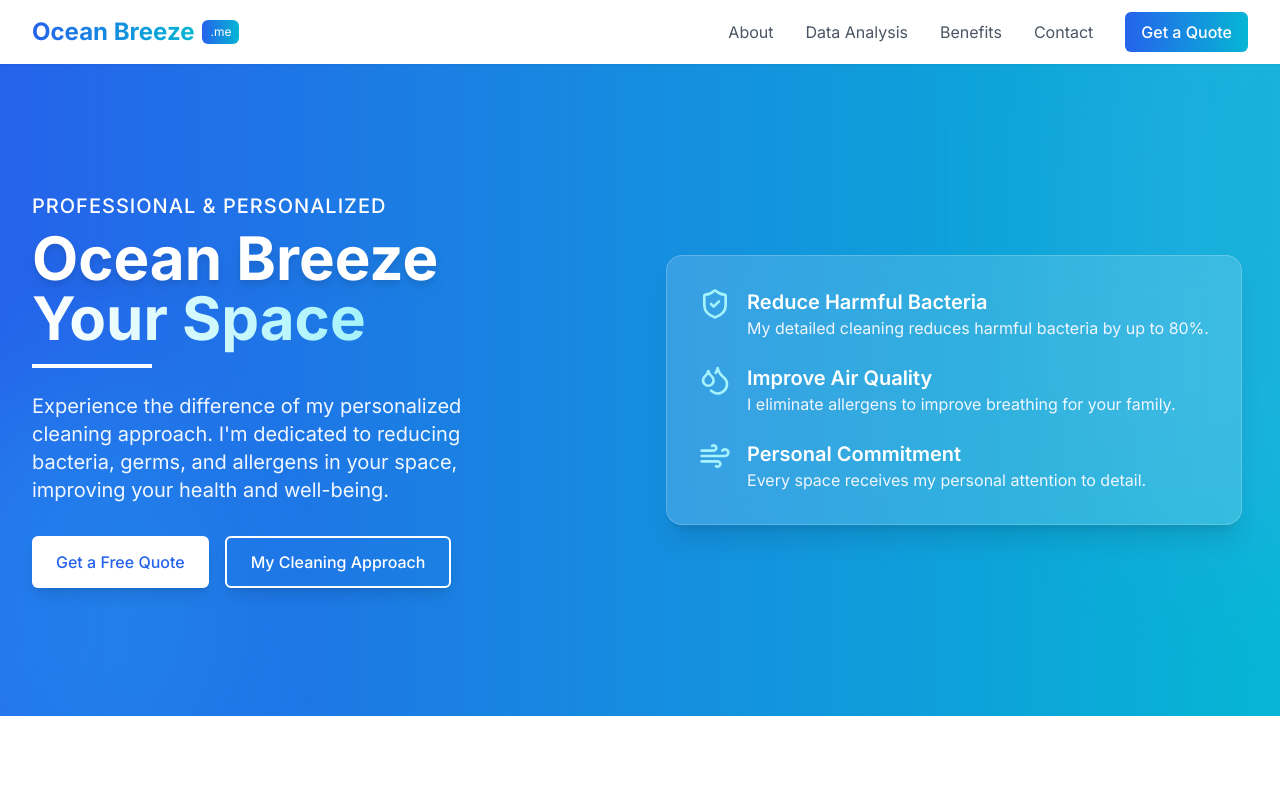
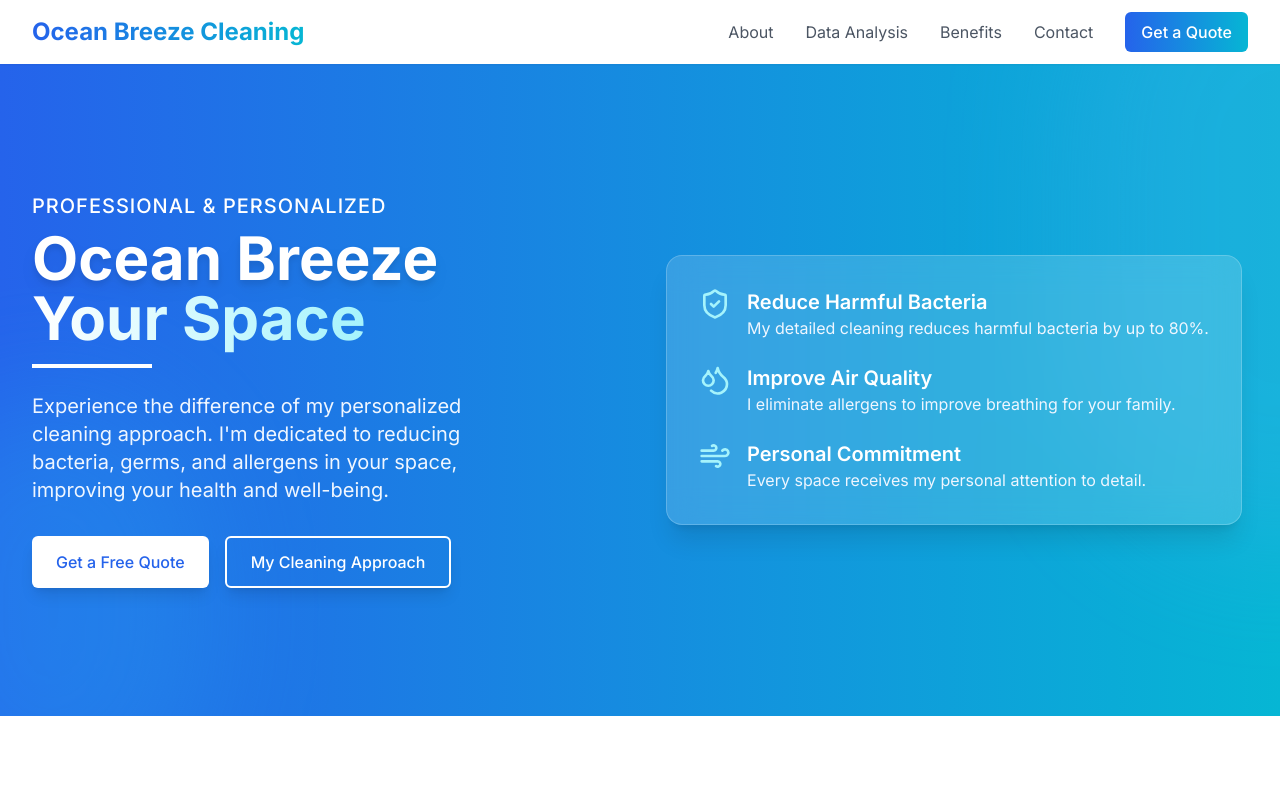
Before and after one commit to ArsCodeAmatoria/Ocean-Breeze-Cleaning, a Next.js app: page / in a window 1280 px wide. Shown: the top 800 px of the page. Built offline with nearby package versions, Linux system fonts and the light colour scheme.

Commit message:
Update logo to display 'Ocean Breeze Cleaning' without the '.me' suffix

```diff
--- a/components/footer.tsx
+++ b/components/footer.tsx
@@ -11,10 +11,7 @@ const Footer = () => {
           <div>
             <div className="mb-4">
               <div className="flex items-center">
-                <div className="text-2xl font-bold text-white">Ocean Breeze</div>
-                <div className="ml-1 text-xs px-1.5 py-0.5 bg-white/20 text-white rounded">
-                  .me
-                </div>
+                <div className="text-2xl font-bold text-white">Ocean Breeze Cleaning</div>
               </div>
             </div>
             <p className="text-neutral-light mb-2">
--- a/components/navbar.tsx
+++ b/components/navbar.tsx
@@ -39,12 +39,9 @@ const Navbar = () => {
       <div className="max-w-7xl mx-auto px-4 sm:px-6 lg:px-8">
         <div className="flex justify-between h-16">
           <div className="flex items-center">
-            <Link href="/" className="flex items-center space-x-2">
+            <Link href="/" className="flex items-center">
               <div className="text-2xl font-bold bg-gradient-to-r from-blue-600 to-cyan-500 bg-clip-text text-transparent">
-                Ocean Breeze
-              </div>
-              <div className="hidden sm:block text-xs px-2 py-1 bg-gradient-to-r from-blue-600 to-cyan-500 text-white rounded-md">
-                .me
+                Ocean Breeze Cleaning
               </div>
             </Link>
           </div>
```
